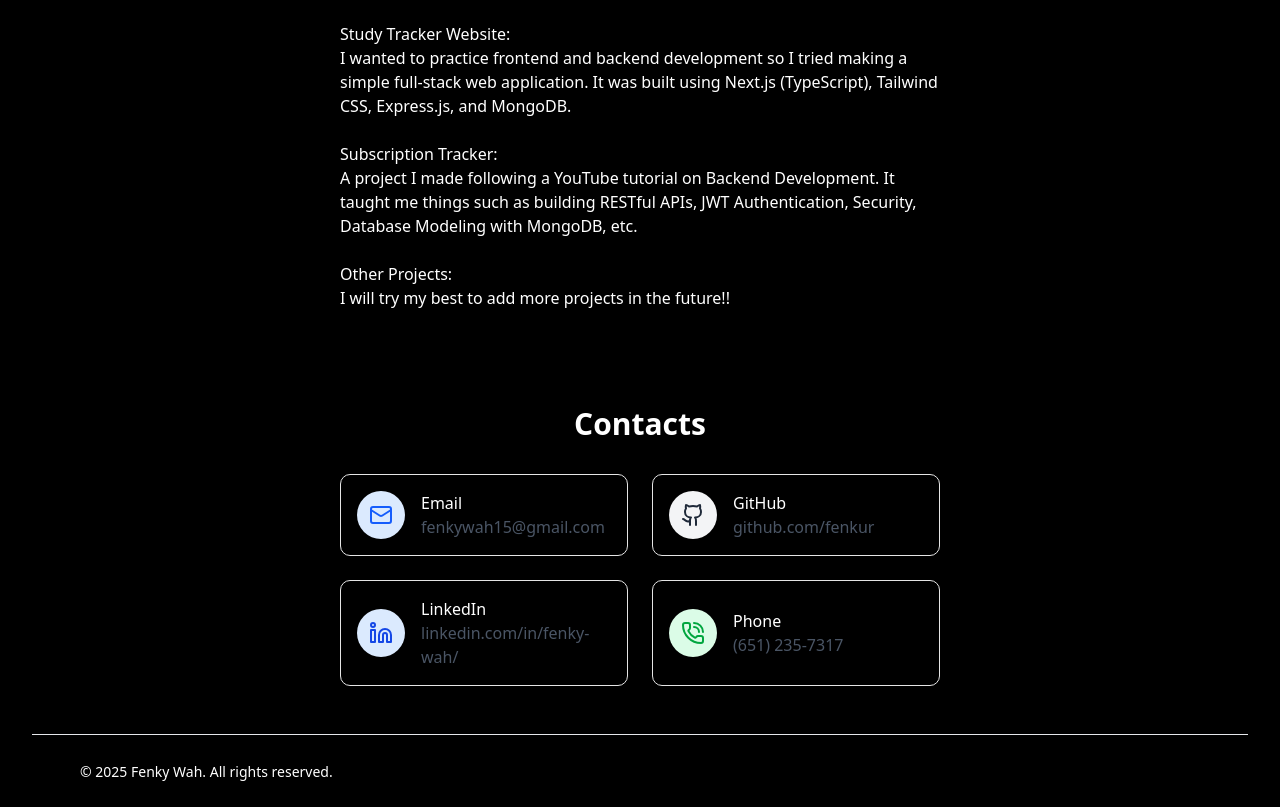
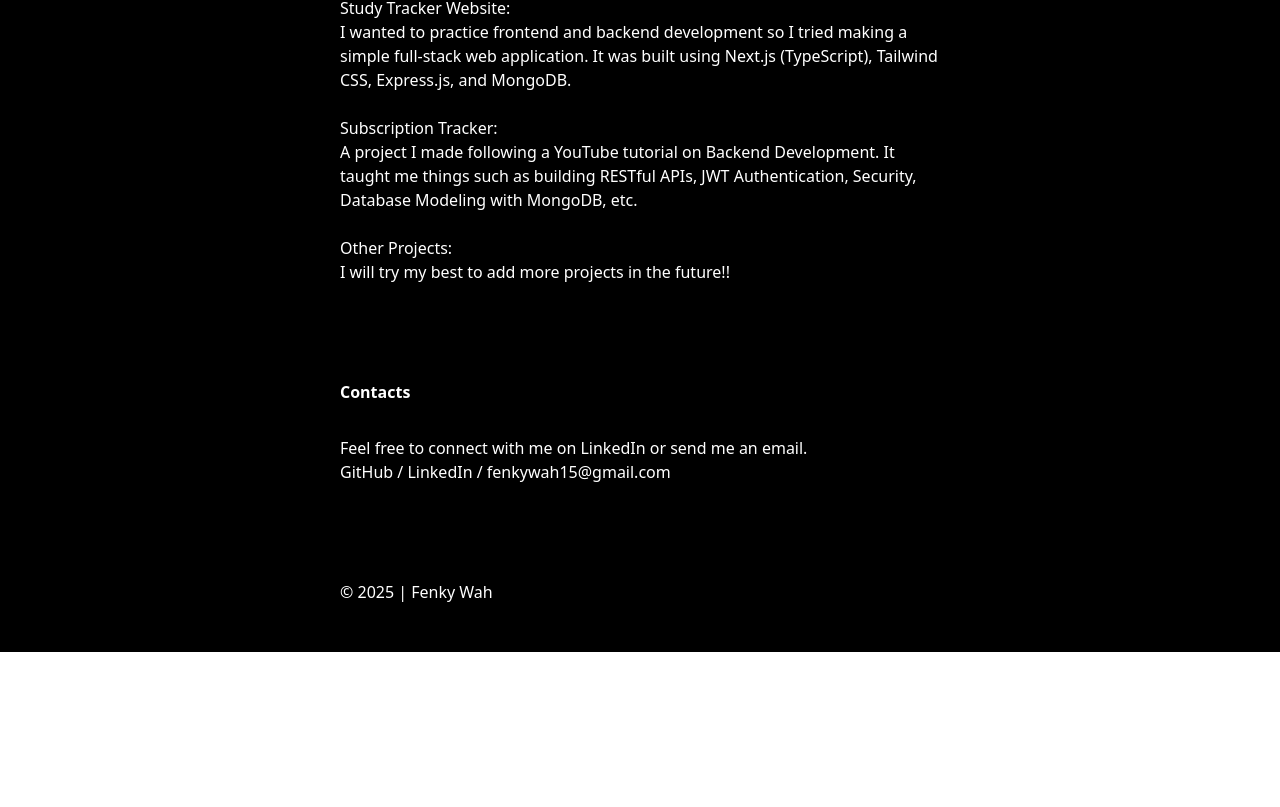
Before and after one commit to fenkur/my_portfolio, a Next.js app: page / in a window 1280 px wide. Shown: the part 474-1281 px from the top of the page. After the commit the page ends 1126 px from the top, so only its background shows below. Built offline with nearby package versions, Linux system fonts and the light colour scheme.

Commit message:
Updated Everything

```diff
--- a/app/blog/page.tsx
+++ b/app/blog/page.tsx
@@ -20,6 +20,9 @@ export default function Home() {
                         knowledge to help others or just make whatever I want that comes to mind.
                     </p>
                     <p className="text-white leading-relaxed">
+                        In my spare time I like to listen to music, go to the gym, drive, read mangas and books, eat food, and try new things. I also like to volunteer from time to time.
+                    </p>
+                    <p className="text-white leading-relaxed">
                         It&apos;s currently summer right now so I&apos;m trying to find a job and build projects along the way. I&apos;m also trying to get an AWS certificate along the way.
                     </p>
                 </div>
--- a/app/page.tsx
+++ b/app/page.tsx
@@ -14,7 +14,6 @@ export default function Home() {
             <p className="text-white leading-relaxed">
               I&apos;m a student at the University of Minnesota majoring in IT Infrastructure.
               Even though I&apos;m not a Computer Science student, I like to code and learn computer science related topics in my spare time.
-              Feel free to connect with me on LinkedIn or send me an email.
             </p>
           </div>
         </section>
--- a/components/Contacts.tsx
+++ b/components/Contacts.tsx
@@ -1,74 +1,20 @@
 import React from "react";
-import { Mail, PhoneCall } from "lucide-react";
+import Link from 'next/link';
+
 
 export default function Contacts() {
   return (
     <section className="mx-auto max-w-screen-sm px-5 py-12">
-      <h2 className="text-3xl font-bold text-center mb-8" id="contacts">Contacts</h2>
-
-      <div className="grid grid-cols-1 md:grid-cols-2 gap-6">
-        <a
-          href="mailto:fenkywah15@gmail.com"
-          className="flex items-center p-4 rounded-lg border"
-        >
-          <div className="bg-blue-100 p-3 rounded-full mr-4">
-            <Mail className="w-6 h-6 text-blue-600" />
-          </div>
-          <div>
-            <h3 className="font-medium hover:underline hover:text-gray-300 transition duration-200">Email</h3>
-            <p className="text-gray-600">fenkywah15@gmail.com</p>
-          </div>
-        </a>
-
-        <a
-          href="https://github.com/fenkur"
-          target="_blank"
-          rel="noopener noreferrer"
-          className="flex items-center p-4 rounded-lg border"
-        >
-            <div className="bg-gray-100 p-3 rounded-full mr-4">
-              <svg xmlns="http://www.w3.org/2000/svg" width="24" height="24" viewBox="0 0 24 24" fill="none" stroke="currentColor" strokeWidth="2" strokeLinecap="round" strokeLinejoin="round" className="w-6 h-6 text-gray-800">
-                <path d="M15 22v-4a4.8 4.8 0 0 0-1-3.5c3 0 6-2 6-5.5.08-1.25-.27-2.48-1-3.5.28-1.15.28-2.35 0-3.5 0 0-1 0-3 1.5-2.64-.5-5.36-.5-8 0C6 2 5 2 5 2c-.3 1.15-.3 2.35 0 3.5A5.403 5.403 0 0 0 4 9c0 3.5 3 5.5 6 5.5-.39.49-.68 1.05-.85 1.65-.17.6-.22 1.23-.15 1.85v4" />
-                <path d="M9 18c-4.51 2-5-2-7-2" />
-              </svg>
-            </div>
-          <div>
-            <h3 className="font-medium hover:underline hover:text-gray-300 transition duration-200">GitHub</h3>
-            <p className="text-gray-600">github.com/fenkur</p>
-          </div>
-        </a>
-
-        <a
-          href="https://linkedin.com/in/fenky-wah/"
-          target="_blank"
-          rel="noopener noreferrer"
-          className="flex items-center p-4 rounded-lg border"
-        >
-            <div className="bg-blue-100 p-3 rounded-full mr-4">
-              <svg xmlns="http://www.w3.org/2000/svg" width="24" height="24" viewBox="0 0 24 24" fill="none" stroke="currentColor" strokeWidth="2" strokeLinecap="round" strokeLinejoin="round" className="w-6 h-6 text-blue-700">
-                <path d="M16 8a6 6 0 0 1 6 6v7h-4v-7a2 2 0 0 0-2-2 2 2 0 0 0-2 2v7h-4v-7a6 6 0 0 1 6-6z" />
-                <rect x="2" y="9" width="4" height="12" />
-                <circle cx="4" cy="4" r="2" />
-              </svg>
-            </div>
-          <div>
-            <h3 className="font-medium hover:underline hover:text-gray-300 transition duration-200">LinkedIn</h3>
-            <p className="text-gray-600">linkedin.com/in/fenky-wah/</p>
-          </div>
-        </a>
-
-        <a
-          href="tel:+6512357317"
-          className="flex items-center p-4 rounded-lg border "
-        >
-          <div className="bg-green-100 p-3 rounded-full mr-4">
-            <PhoneCall className="w-6 h-6 text-green-600" />
-          </div>
-          <div>
-            <h3 className="font-medium hover:underline hover:text-gray-300 transition duration-200">Phone</h3>
-            <p className="text-gray-600">(651) 235-7317</p>
-          </div>
-        </a>
+      <h2 className="text-white font-bold mb-8" id="contacts">Contacts</h2>
+      <div>
+        <p>
+          Feel free to connect with me on LinkedIn or send me an email.
+        </p>
+        <Link href="https://github.com/fenkur" className="hover:underline hover:text-gray-300 transition duration-200">GitHub</Link>
+        <span> / </span>
+        <Link href="https://www.linkedin.com/in/fenky-wah/" className="hover:underline hover:text-gray-300 transition duration-200">LinkedIn</Link>
+        <span> / </span>
+        <a href="mailto:fenkywah15@gmail.com" className="hover:underline hover:text-gray-300 transition duration-200"> fenkywah15@gmail.com</a>
       </div>
     </section>
   );
--- a/components/Footer.tsx
+++ b/components/Footer.tsx
@@ -4,12 +4,10 @@ const Footer = () => {
   const currentYear = new Date().getFullYear();
 
   return (
-    <footer className="w-full py-6 bg-black border-t border-gray-200">
-      <div className="max-w-6xl mx-auto px-4">
+    <footer>
+      <div className="mx-auto max-w-screen-sm px-5 py-12">
         <div className="flex flex-col md:flex-row justify-between items-center">
-          <div className="mb-4 md:mb-0">
-            <span className="text-white text-sm">© {currentYear} Fenky Wah. All rights reserved.</span>
-          </div>
+            <span className="text-white text-bold">© {currentYear} | Fenky Wah</span>
         </div>
       </div>
     </footer>
--- a/components/NavBar.tsx
+++ b/components/NavBar.tsx
@@ -9,9 +9,11 @@ import {
 import Link from 'next/link';
 import { usePathname, useRouter } from 'next/navigation';
 
+
 export default function Navbar() {
   const router = useRouter();
   const pathname = usePathname();
+
 
   const handleNavClick = (target: string) => {
     if (pathname === '/') {
@@ -25,7 +27,7 @@ export default function Navbar() {
   };
 
   return (
-    <div className="bg-black text-white py-4 w-full">
+    <div className="bg-gray-950 text-white py-4 w-full">
       <div className="max-w-3xl mx-auto flex justify-between items-center px-4">
         <Link href="/" className="text-white hover:text-gray-300 transition-colors font-medium">
           Fenky Wah
```
